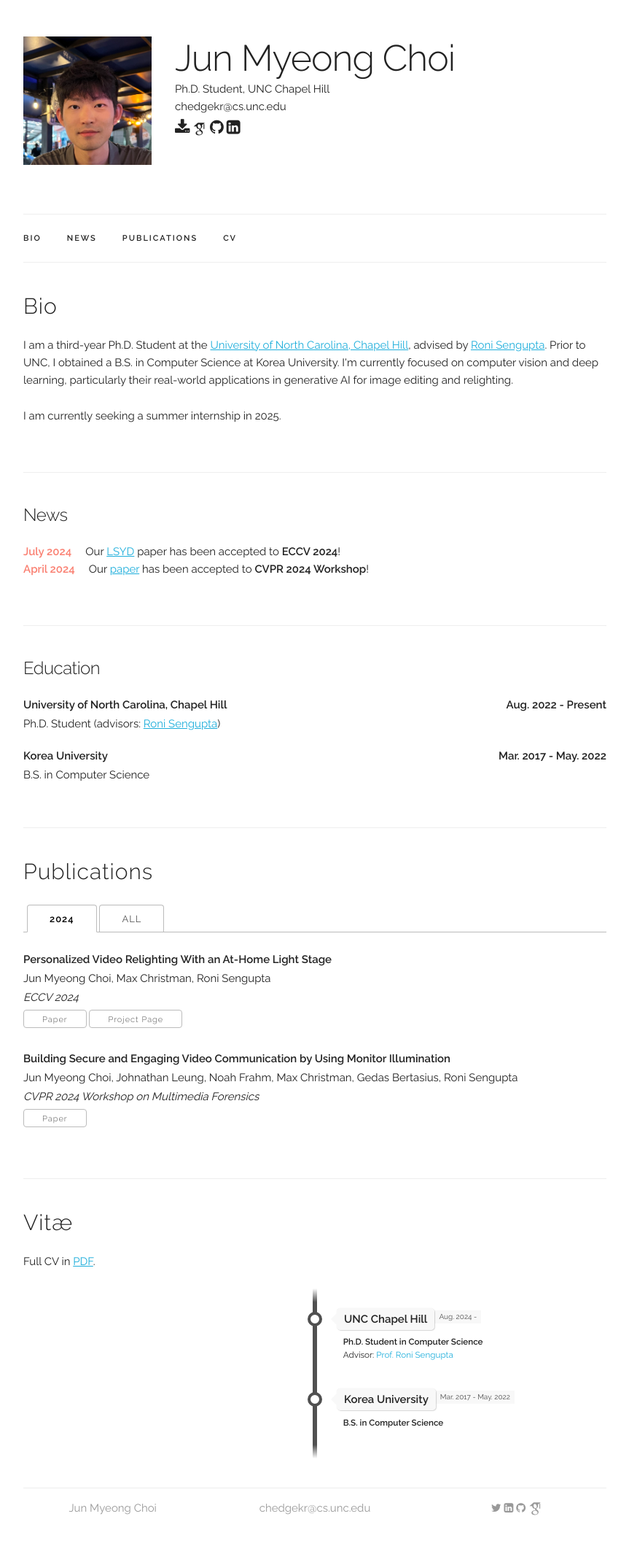
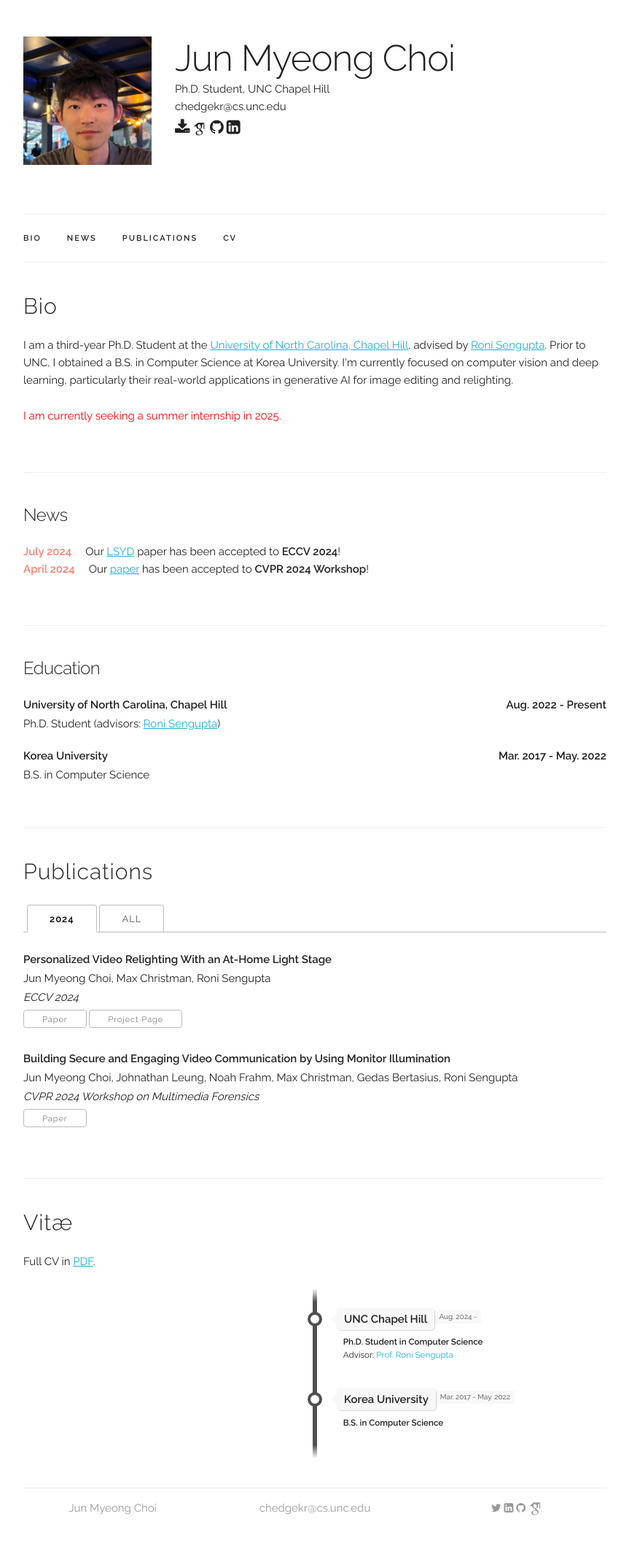
Before and after one commit to chedgekorea/chedgekorea.github.io, a Jekyll site: the page built from index.html, in a window 1280 px wide. Shown: the whole page at 73% size, without its empty margins (208-1071 px from the left). Built offline with Jekyll 4.4.1, drawn with Linux system fonts in a browser that asks for light colours; some web fonts are replaced.

Commit message:
Update index.html

```diff
--- a/index.html
+++ b/index.html
@@ -13,7 +13,7 @@ title: Home
   </p>
 
   <p>
-	I am currently seeking a summer internship in 2025.
+	<span style="color: red;">I am currently seeking a summer internship in 2025.</span>
   </p>
 
 </div>
@@ -113,8 +113,8 @@ title: Home
 				<a class="button" href="{{ paper.paper_pdf }}" target="_blank">Paper</a>
 			  {% endif %}
 
-			  {% if paper.slides %}
-				<a class="button" href="{{ paper.slides | prepend: site.baseurl }}" target="_blank">Slides</a>
+			  {% if paper.website %}
+				<a class="button" href="{{ paper.website }}" target="_blank">Project Page</a>
 			  {% endif %}
 
 			  {% if paper.poster %}
```
